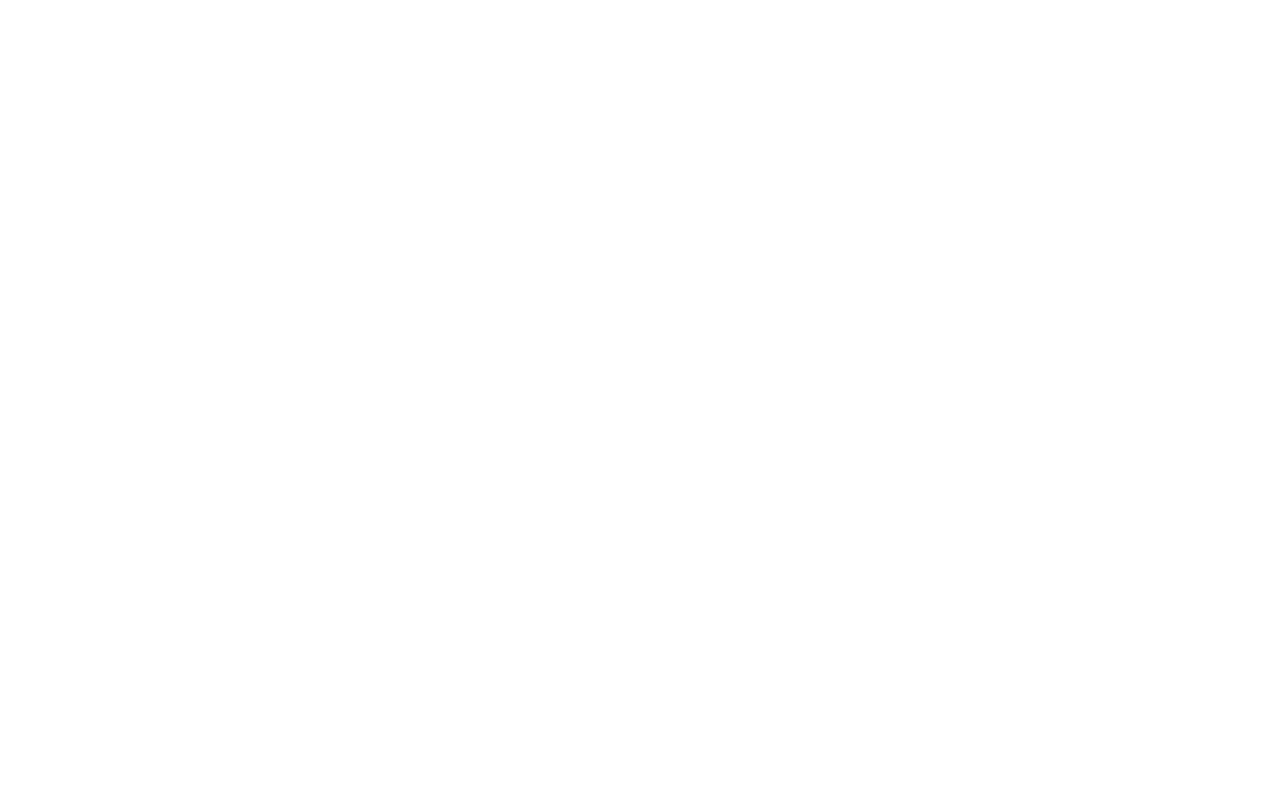
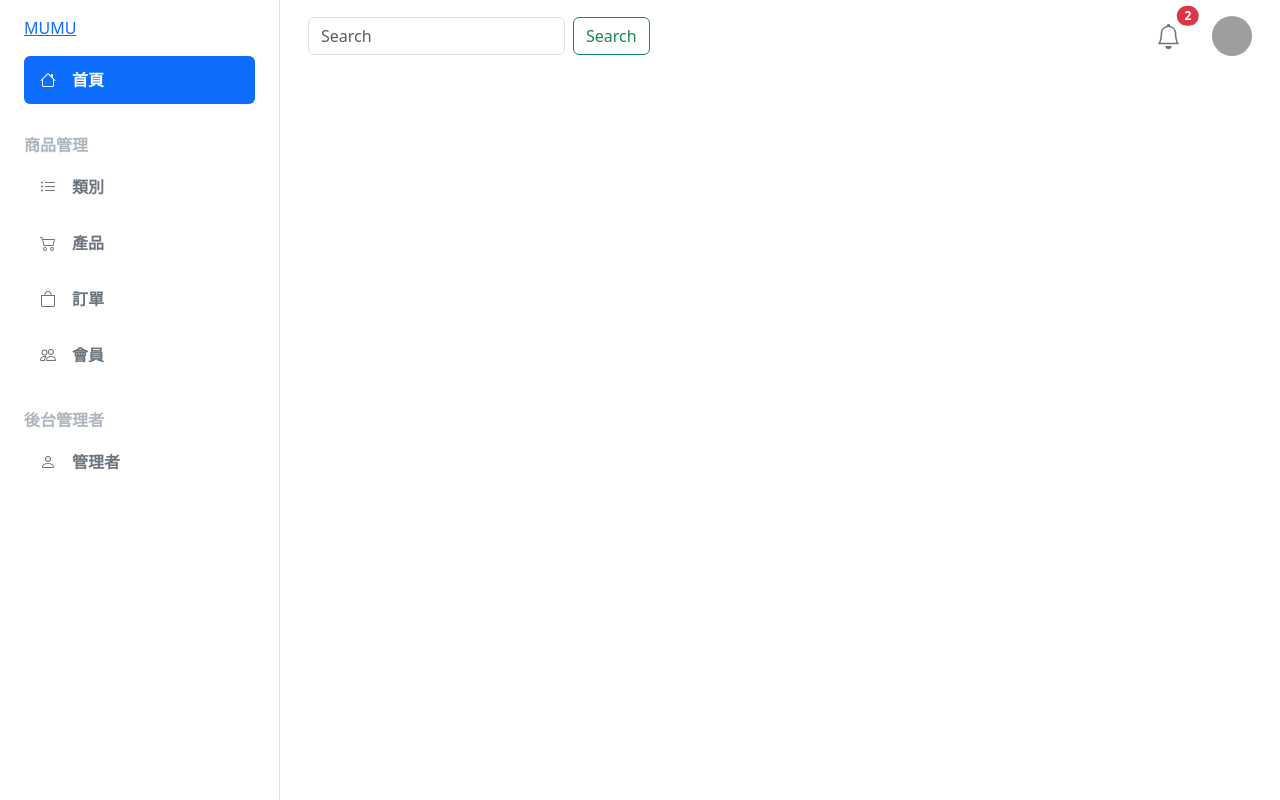
Before and after one commit to ws-luke/mumu, a Vue app: page /admin/dashboard in a window 1280 px wide. Before the commit this address had no page. Built offline with nearby package versions, Linux system fonts and the light colour scheme; grey boxes are pictures that could not be loaded.

Commit message:
新增後台頁面

```diff
--- /dev/null
+++ b/src/components/admin/LeftMenuView.vue
@@ -0,0 +1,142 @@
+<template>
+  <nav class="leftMenu border-end d-none d-xl-flex">
+    <div class="px-4 py-3 w-100">
+      <a href="/admin/dashboard">MUMU</a>
+    </div>
+    <div class="flex-grow-1">
+      <ul class="nav nav-pills flex-column w-100 px-4">
+        <li class="nav-item">
+          <a class="nav-link active d-flex align-items-center gap-3 mb-2" href="#">
+            <svg
+              xmlns="http://www.w3.org/2000/svg"
+              width="16"
+              height="16"
+              fill="currentColor"
+              class="bi bi-house"
+              viewBox="0 0 16 16"
+            >
+              <path
+                d="M8.707 1.5a1 1 0 0 0-1.414 0L.646 8.146a.5.5 0 0 0 .708.708L2 8.207V13.5A1.5 1.5 0 0 0 3.5 15h9a1.5 1.5 0 0 0 1.5-1.5V8.207l.646.647a.5.5 0 0 0 .708-.708L13 5.793V2.5a.5.5 0 0 0-.5-.5h-1a.5.5 0 0 0-.5.5v1.293zM13 7.207V13.5a.5.5 0 0 1-.5.5h-9a.5.5 0 0 1-.5-.5V7.207l5-5z"
+              />
+            </svg>
+            <span>首頁</span>
+          </a>
+        </li>
+        <h5 class="fs-6 fw-bold mt-4 listTitle">商品管理</h5>
+        <li class="nav-item">
+          <a class="nav-link d-flex align-items-center gap-3 mb-2" href="#"
+            ><svg
+              xmlns="http://www.w3.org/2000/svg"
+              width="16"
+              height="16"
+              fill="currentColor"
+              class="bi bi-list-ul"
+              viewBox="0 0 16 16"
+            >
+              <path
+                fill-rule="evenodd"
+                d="M5 11.5a.5.5 0 0 1 .5-.5h9a.5.5 0 0 1 0 1h-9a.5.5 0 0 1-.5-.5m0-4a.5.5 0 0 1 .5-.5h9a.5.5 0 0 1 0 1h-9a.5.5 0 0 1-.5-.5m0-4a.5.5 0 0 1 .5-.5h9a.5.5 0 0 1 0 1h-9a.5.5 0 0 1-.5-.5m-3 1a1 1 0 1 0 0-2 1 1 0 0 0 0 2m0 4a1 1 0 1 0 0-2 1 1 0 0 0 0 2m0 4a1 1 0 1 0 0-2 1 1 0 0 0 0 2"
+              /></svg
+            ><span>類別</span></a
+          >
+        </li>
+        <li class="nav-item">
+          <a class="nav-link d-flex align-items-center gap-3 mb-2" href="#">
+            <svg
+              xmlns="http://www.w3.org/2000/svg"
+              width="16"
+              height="16"
+              fill="currentColor"
+              class="bi bi-cart2"
+              viewBox="0 0 16 16"
+            >
+              <path
+                d="M0 2.5A.5.5 0 0 1 .5 2H2a.5.5 0 0 1 .485.379L2.89 4H14.5a.5.5 0 0 1 .485.621l-1.5 6A.5.5 0 0 1 13 11H4a.5.5 0 0 1-.485-.379L1.61 3H.5a.5.5 0 0 1-.5-.5M3.14 5l1.25 5h8.22l1.25-5zM5 13a1 1 0 1 0 0 2 1 1 0 0 0 0-2m-2 1a2 2 0 1 1 4 0 2 2 0 0 1-4 0m9-1a1 1 0 1 0 0 2 1 1 0 0 0 0-2m-2 1a2 2 0 1 1 4 0 2 2 0 0 1-4 0"
+              /></svg
+            ><span>產品</span></a
+          >
+        </li>
+        <li class="nav-item">
+          <a class="nav-link d-flex align-items-center gap-3 mb-2" href="#"
+            ><svg
+              xmlns="http://www.w3.org/2000/svg"
+              width="16"
+              height="16"
+              fill="currentColor"
+              class="bi bi-bag"
+              viewBox="0 0 16 16"
+            >
+              <path
+                d="M8 1a2.5 2.5 0 0 1 2.5 2.5V4h-5v-.5A2.5 2.5 0 0 1 8 1m3.5 3v-.5a3.5 3.5 0 1 0-7 0V4H1v10a2 2 0 0 0 2 2h10a2 2 0 0 0 2-2V4zM2 5h12v9a1 1 0 0 1-1 1H3a1 1 0 0 1-1-1z"
+              /></svg
+            ><span>訂單</span></a
+          >
+        </li>
+        <li class="nav-item">
+          <a class="nav-link d-flex align-items-center gap-3 mb-2" href="#"
+            ><svg
+              xmlns="http://www.w3.org/2000/svg"
+              width="16"
+              height="16"
+              fill="currentColor"
+              class="bi bi-people"
+              viewBox="0 0 16 16"
+            >
+              <path
+                d="M15 14s1 0 1-1-1-4-5-4-5 3-5 4 1 1 1 1zm-7.978-1L7 12.996c.001-.264.167-1.03.76-1.72C8.312 10.629 9.282 10 11 10c1.717 0 2.687.63 3.24 1.276.593.69.758 1.457.76 1.72l-.008.002-.014.002zM11 7a2 2 0 1 0 0-4 2 2 0 0 0 0 4m3-2a3 3 0 1 1-6 0 3 3 0 0 1 6 0M6.936 9.28a6 6 0 0 0-1.23-.247A7 7 0 0 0 5 9c-4 0-5 3-5 4q0 1 1 1h4.216A2.24 2.24 0 0 1 5 13c0-1.01.377-2.042 1.09-2.904.243-.294.526-.569.846-.816M4.92 10A5.5 5.5 0 0 0 4 13H1c0-.26.164-1.03.76-1.724.545-.636 1.492-1.256 3.16-1.275ZM1.5 5.5a3 3 0 1 1 6 0 3 3 0 0 1-6 0m3-2a2 2 0 1 0 0 4 2 2 0 0 0 0-4"
+              /></svg
+            ><span>會員</span></a
+          >
+        </li>
+        <h5 class="fs-6 fw-bold mt-4 listTitle">後台管理者</h5>
+        <li class="nav-item">
+          <a class="nav-link d-flex align-items-center gap-3 mb-2" href="#"
+            ><svg
+              xmlns="http://www.w3.org/2000/svg"
+              width="16"
+              height="16"
+              fill="currentColor"
+              class="bi bi-person"
+              viewBox="0 0 16 16"
+            >
+              <path
+                d="M8 8a3 3 0 1 0 0-6 3 3 0 0 0 0 6m2-3a2 2 0 1 1-4 0 2 2 0 0 1 4 0m4 8c0 1-1 1-1 1H3s-1 0-1-1 1-4 6-4 6 3 6 4m-1-.004c-.001-.246-.154-.986-.832-1.664C11.516 10.68 10.289 10 8 10s-3.516.68-4.168 1.332c-.678.678-.83 1.418-.832 1.664z"
+              /></svg
+            ><span>管理者</span></a
+          >
+        </li>
+      </ul>
+    </div>
+  </nav>
+</template>
+<style scoped>
+.leftMenu {
+  width: 280px;
+  flex-direction: column;
+  height: 100vh;
+}
+.listTitle {
+  font-size: 12px;
+  text-transform: capitalize;
+  color: var(--bs-gray-500);
+}
+.nav-pills .nav-link {
+  color: var(--bs-gray-600);
+  font-weight: bold;
+  margin: 0 0 4px;
+  height: 48px;
+  min-width: 0;
+  transition: 0.3s;
+  padding: 8px 12px 8px 16px;
+}
+.nav-pills .nav-link:hover {
+  background-color: var(--bs-gray-100);
+  color: var(--bs-gray-800);
+}
+.nav-pills .nav-link.active,
+.nav-pills .show > .nav-link {
+  color: var(--bs-white);
+  background-color: var(--bs-nav-pills-link-active-bg);
+}
+
+</style>
--- /dev/null
+++ b/src/components/admin/TopMenuView.vue
@@ -0,0 +1,105 @@
+<template>
+  <nav class="navbar navbar-light topMenu px-3">
+    <div class="container-fluid">
+      <div class="d-flex">
+        <svg
+          xmlns="http://www.w3.org/2000/svg"
+          viewBox="0 0 16 16"
+          width="32"
+          height="32"
+          fill="currentColor"
+          class="bi bi-text-indent-right text-inherit d-block d-xl-none me-4"
+        >
+          <path
+            d="M2 3.5a.5.5 0 0 1 .5-.5h11a.5.5 0 0 1 0 1h-11a.5.5 0 0 1-.5-.5m10.646 2.146a.5.5 0 0 1 .708.708L11.707 8l1.647 1.646a.5.5 0 0 1-.708.708l-2-2a.5.5 0 0 1 0-.708zM2 6.5a.5.5 0 0 1 .5-.5h6a.5.5 0 0 1 0 1h-6a.5.5 0 0 1-.5-.5m0 3a.5.5 0 0 1 .5-.5h6a.5.5 0 0 1 0 1h-6a.5.5 0 0 1-.5-.5m0 3a.5.5 0 0 1 .5-.5h11a.5.5 0 0 1 0 1h-11a.5.5 0 0 1-.5-.5"
+          ></path>
+        </svg>
+        <form class="d-flex">
+          <input
+            class="form-control me-2"
+            type="search"
+            placeholder="Search"
+            aria-label="Search"
+          />
+          <button class="btn btn-outline-success" type="submit">Search</button>
+        </form>
+      </div>
+      <div class="d-flex">
+        <div class="dropdown">
+          <a
+            class="notifyBtn p-0 text-secondary"
+            id="dropdownMenuButton1"
+            data-bs-toggle="dropdown"
+            aria-expanded="false"
+          >
+            <svg
+              xmlns="http://www.w3.org/2000/svg"
+              width="25"
+              height="25"
+              fill="currentColor"
+              class="bi bi-bell"
+              viewBox="0 0 16 16"
+            >
+              <path
+                d="M8 16a2 2 0 0 0 2-2H6a2 2 0 0 0 2 2M8 1.918l-.797.161A4 4 0 0 0 4 6c0 .628-.134 2.197-.459 3.742-.16.767-.376 1.566-.663 2.258h10.244c-.287-.692-.502-1.49-.663-2.258C12.134 8.197 12 6.628 12 6a4 4 0 0 0-3.203-3.92zM14.22 12c.223.447.481.801.78 1H1c.299-.199.557-.553.78-1C2.68 10.2 3 6.88 3 6c0-2.42 1.72-4.44 4.005-4.901a1 1 0 1 1 1.99 0A5 5 0 0 1 13 6c0 .88.32 4.2 1.22 6"
+              />
+            </svg>
+            <span
+              class="position-absolute top-0 start-100 translate-middle badge rounded-pill bg-danger"
+            >
+              2
+            </span>
+          </a>
+          <ul
+            class="dropdown-menu dropdown-menu-end"
+            aria-labelledby="dropdownMenuButton1"
+          >
+            <li><a class="dropdown-item" href="#">Action</a></li>
+            <li><a class="dropdown-item" href="#">Another action</a></li>
+            <li><a class="dropdown-item" href="#">Something else here</a></li>
+          </ul>
+        </div>
+        <div class="dropdown ms-4">
+          <a class="" id="userDropdown" data-bs-toggle="dropdown" aria-expanded="false">
+            <img
+              src="https://freshcart-next-js-template.netlify.app/images/avatar/avatar-1.jpg"
+              class="avatar rounded-circle"
+              alt=""
+            />
+          </a>
+          <ul class="dropdown-menu dropdown-menu-end" aria-labelledby="userDropdown">
+            <li><a class="dropdown-item" href="#">首頁</a></li>
+            <li><a class="dropdown-item" href="#">設定</a></li>
+            <hr />
+            <li><a class="dropdown-item text-primary" href="#">登出</a></li>
+          </ul>
+        </div>
+      </div>
+    </div>
+  </nav>
+</template>
+<style scoped>
+.topMenu {
+  width: calc(100% - 280px);
+  height: 72px;
+  position: fixed;
+  right: 0;
+  top: 0;
+}
+@media (max-width: 1200px) {
+  .topMenu {
+    width: 100%;
+  }
+}
+.notifyBtn {
+  display: flex;
+  align-items: center;
+  justify-content: center;
+  width: 2.5rem;
+  height: 2.5rem;
+}
+.avatar {
+  width: 2.5rem;
+  height: 2.5rem;
+}
+</style>
--- a/src/layouts/AdminLayout.vue
+++ b/src/layouts/AdminLayout.vue
@@ -1,7 +1,26 @@
 <script setup>
 import { RouterView } from 'vue-router'
+import TopMenuView from '@/components/admin/TopMenuView.vue'
+import LeftMenuView from '@/components/admin/LeftMenuView.vue'
 </script>
 
 <template>
-    <RouterView />
+    <TopMenuView></TopMenuView>
+    <div class="mainWrapper">
+        <LeftMenuView></LeftMenuView>
+        <div class="mainContentWrapper">
+            <RouterView />
+        </div>
+    </div>
 </template>
+<style scoped>
+    .mainWrapper{
+        display: flex;
+        min-height: 100%;
+    }
+    .mainContentWrapper{
+        flex-grow: 1;
+        padding: 100px 16px;
+        width: calc(100% - 280px);
+    }
+</style>
--- a/src/router/index.js
+++ b/src/router/index.js
@@ -82,9 +82,9 @@
     },
     //後台
     {
-      path: '/admin',
-      name: 'admin',
-      component: () => import('@/views/admin/AdminView.vue'),
+      path: '/admin/dashboard',
+      name: 'admin-dashboard',
+      component: () => import('@/views/admin/DashboardView.vue'),
     }
   ],
 })
--- a/src/views/admin/AdminView.vue
+++ b/src/views/admin/DashboardView.vue
@@ -1,5 +1,5 @@
 <template>
     <div>
-        <h1>後台</h1>
+
     </div>
 </template>
```
Also changed, not shown: src/layouts/FrontendLayout.vue (+4 -4 lines), src/components/frontend/CartOffcanvasView.vue (renamed from src/components/CartOffcanvasView.vue), src/components/frontend/FooterView.vue (renamed from src/components/FooterView.vue), src/components/frontend/HeaderView.vue (renamed from src/components/HeaderView.vue), src/components/frontend/PhoneMenuView.vue (renamed from src/components/PhoneMenuView.vue).
